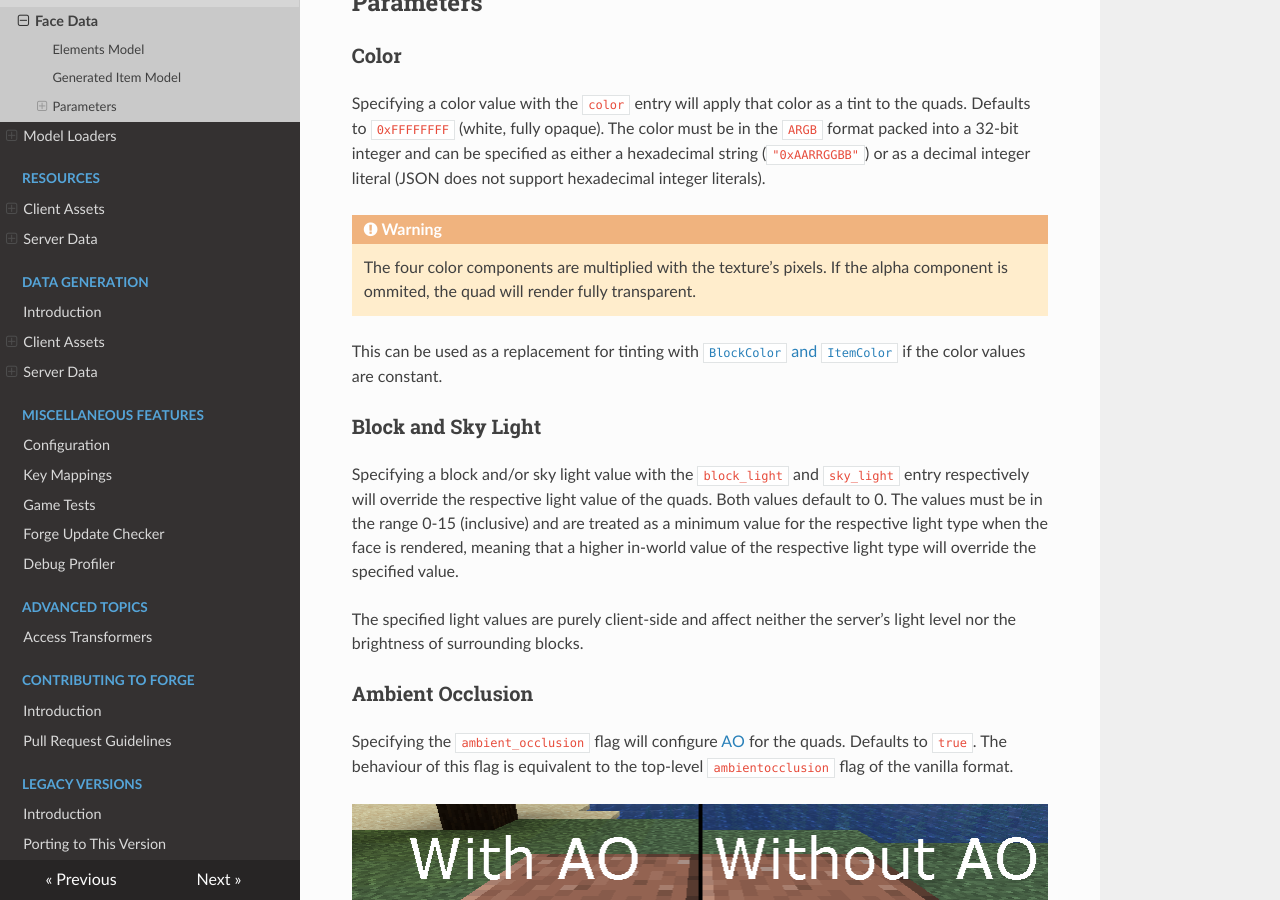
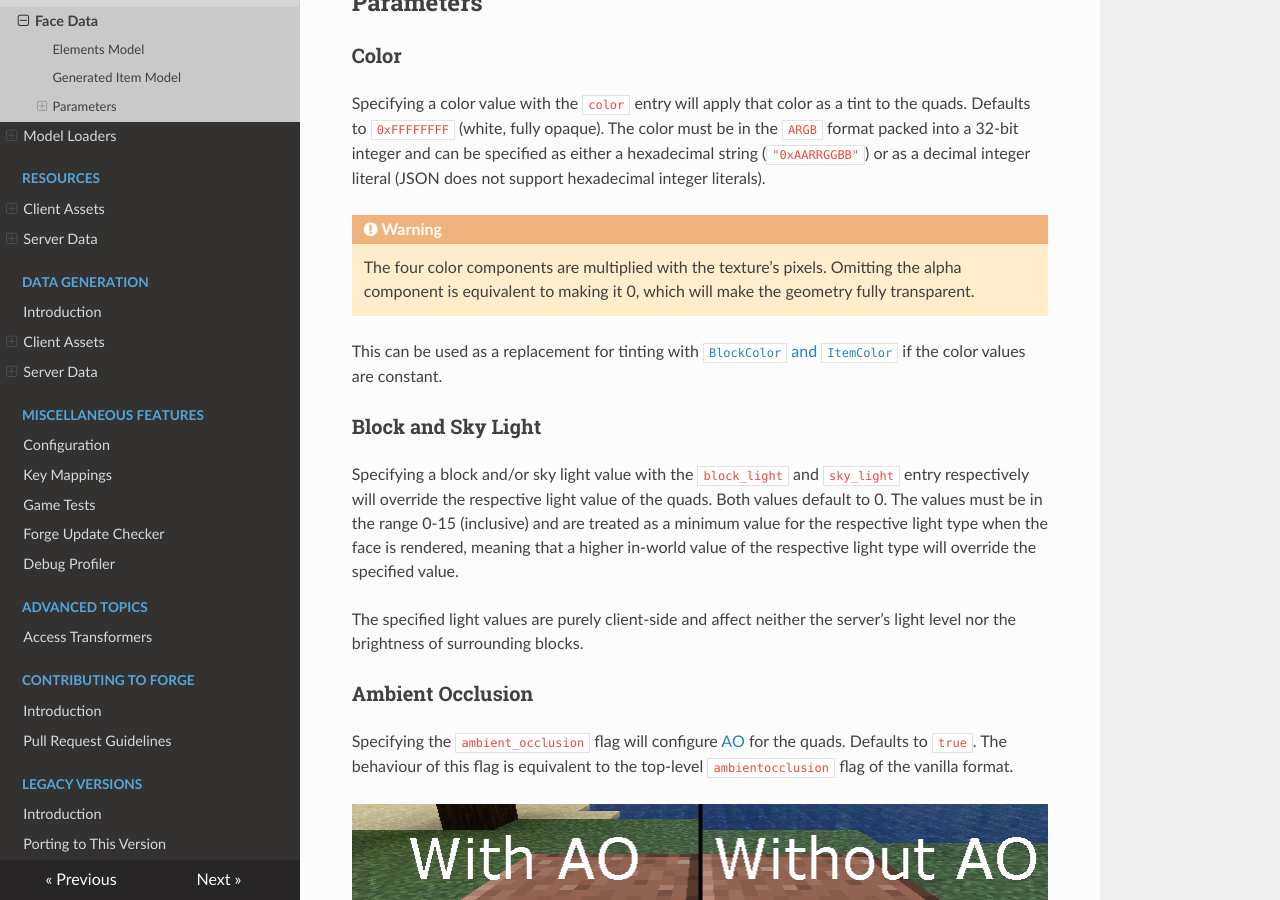
Before and after one commit to MinecraftForge/Documentation, an MkDocs documentation site: the page built from docs/rendering/modelextensions/facedata.md, in a window 1280 px wide and 900 px high, scrolled down 1614 px. Built offline with MkDocs 1.6.1, drawn with Linux system fonts in a browser that asks for light colours; nearby versions of some CDN libraries.

Commit message:
Improve facedata color warning
Co-authored-by: Néstor Amador <amadornes@gmail.com>

```diff
--- a/docs/rendering/modelextensions/facedata.md
+++ b/docs/rendering/modelextensions/facedata.md
@@ -77,7 +77,7 @@ Parameters
 Specifying a color value with the `color` entry will apply that color as a tint to the quads. Defaults to `0xFFFFFFFF` (white, fully opaque). The color must be in the `ARGB` format packed into a 32-bit integer and can be specified as either a hexadecimal string (`"0xAARRGGBB"`) or as a decimal integer literal (JSON does not support hexadecimal integer literals).
 
 !!! warning
-    The four color components are multiplied with the texture's pixels. If the alpha component is ommited, the quad will render fully transparent.
+    The four color components are multiplied with the texture's pixels. Omitting the alpha component is equivalent to making it 0, which will make the geometry fully transparent.
 
 This can be used as a replacement for tinting with [`BlockColor` and `ItemColor`][tinting] if the color values are constant.
 
```
